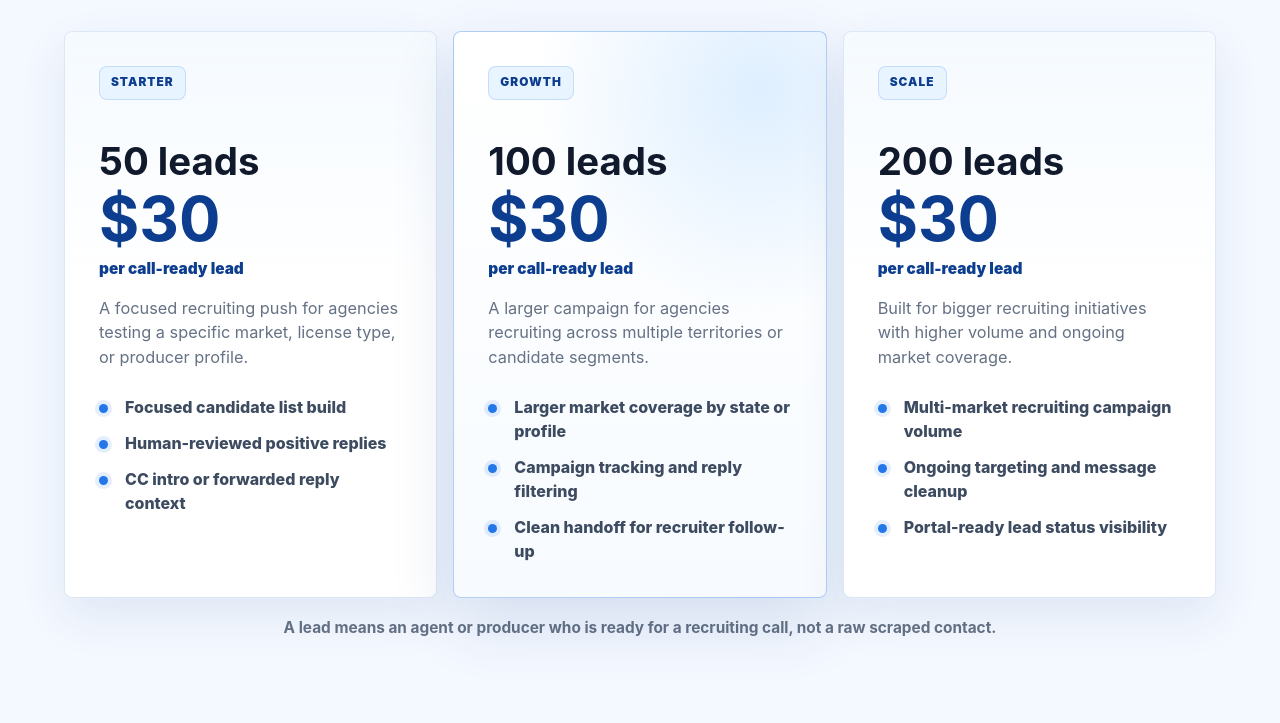
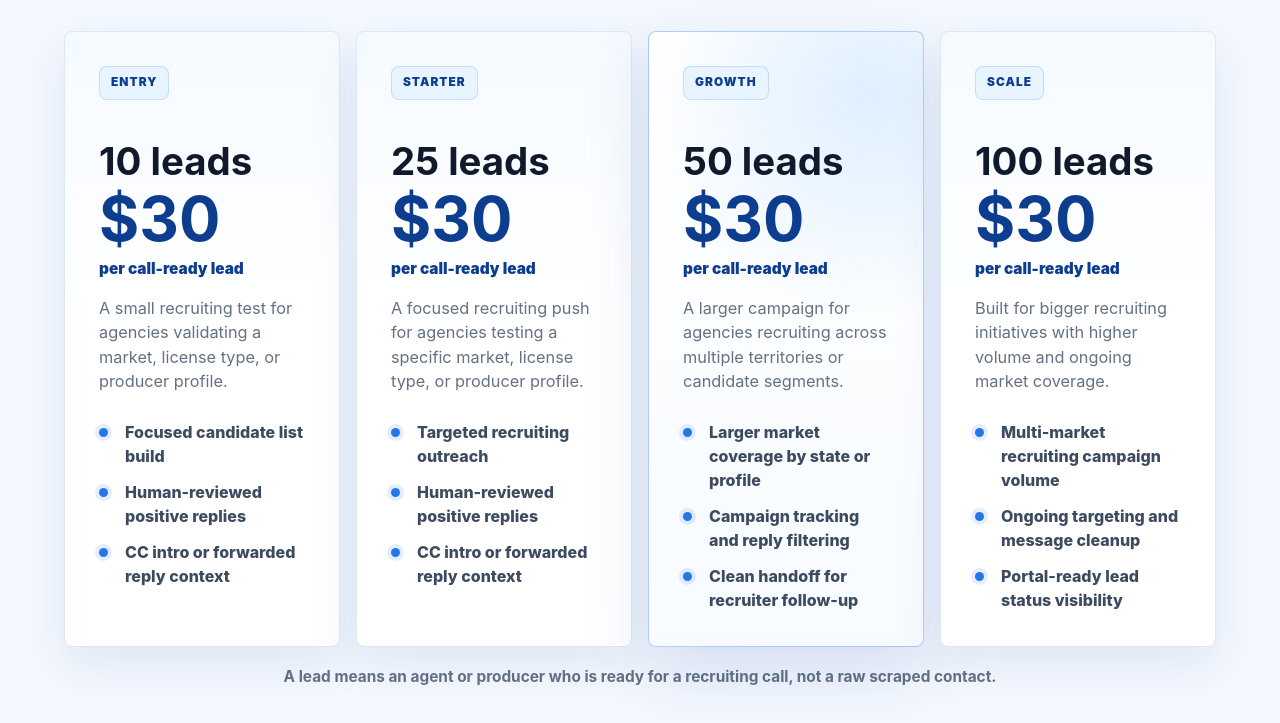
Before and after one commit to cshaw120100/simplybookedmeetings, a website built with Vite: page agentrecruitment.html in a window 1280 px wide. Shown: the part 4055-4778 px from the top of the page. Built offline with nearby package versions, Linux system fonts and the light colour scheme.

Commit message:
Update recruitment pricing tiers

```diff
--- a/agentrecruitment.html
+++ b/agentrecruitment.html
@@ -247,20 +247,32 @@
         </div>
         <div class="pricing-tier-grid" aria-label="Insurance recruitment pricing tiers">
           <article class="pricing-tier-card">
-            <span>Starter</span>
-            <h3>50 leads</h3>
+            <span>Entry</span>
+            <h3>10 leads</h3>
             <strong>$30</strong>
             <p class="tier-price-note">per call-ready lead</p>
-            <p>A focused recruiting push for agencies testing a specific market, license type, or producer profile.</p>
+            <p>A small recruiting test for agencies validating a market, license type, or producer profile.</p>
             <ul>
               <li>Focused candidate list build</li>
               <li>Human-reviewed positive replies</li>
               <li>CC intro or forwarded reply context</li>
             </ul>
           </article>
+          <article class="pricing-tier-card">
+            <span>Starter</span>
+            <h3>25 leads</h3>
+            <strong>$30</strong>
+            <p class="tier-price-note">per call-ready lead</p>
+            <p>A focused recruiting push for agencies testing a specific market, license type, or producer profile.</p>
+            <ul>
+              <li>Targeted recruiting outreach</li>
+              <li>Human-reviewed positive replies</li>
+              <li>CC intro or forwarded reply context</li>
+            </ul>
+          </article>
           <article class="pricing-tier-card featured">
             <span>Growth</span>
-            <h3>100 leads</h3>
+            <h3>50 leads</h3>
             <strong>$30</strong>
             <p class="tier-price-note">per call-ready lead</p>
             <p>A larger campaign for agencies recruiting across multiple territories or candidate segments.</p>
@@ -272,7 +284,7 @@
           </article>
           <article class="pricing-tier-card">
             <span>Scale</span>
-            <h3>200 leads</h3>
+            <h3>100 leads</h3>
             <strong>$30</strong>
             <p class="tier-price-note">per call-ready lead</p>
             <p>Built for bigger recruiting initiatives with higher volume and ongoing market coverage.</p>
--- a/src/styles.css
+++ b/src/styles.css
@@ -798,7 +798,7 @@ h3 {
 
 .pricing-tier-grid {
   display: grid;
-  grid-template-columns: repeat(3, minmax(0, 1fr));
+  grid-template-columns: repeat(4, minmax(0, 1fr));
   gap: 16px;
 }
 
@@ -1363,7 +1363,8 @@ h3 {
 }
 
 @media (max-width: 1180px) {
-  .service-grid {
+  .service-grid,
+  .pricing-tier-grid {
     grid-template-columns: repeat(2, minmax(0, 1fr));
   }
 }
```
